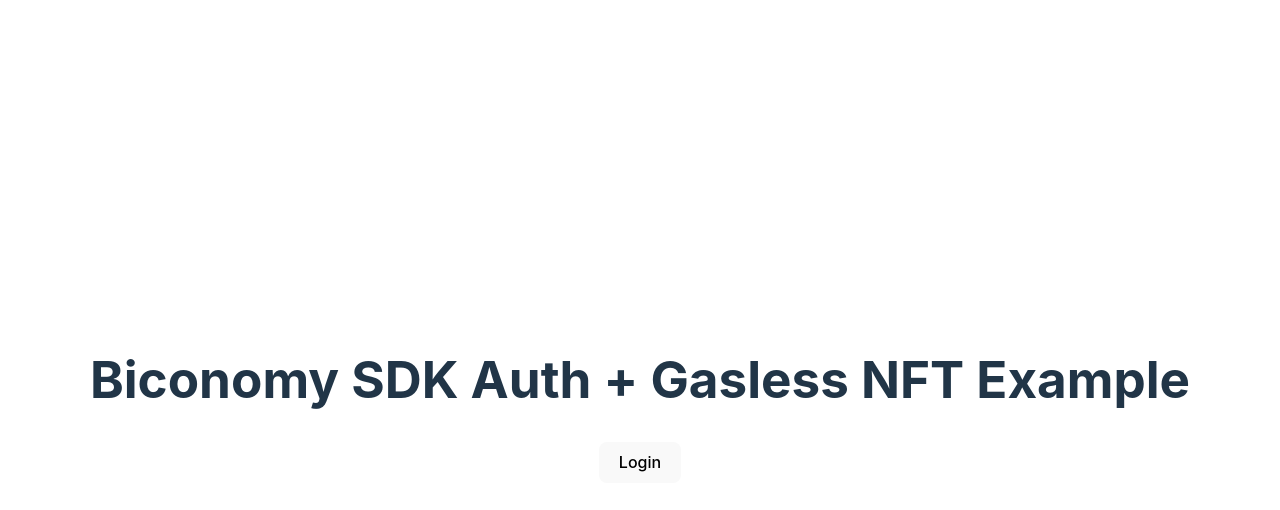
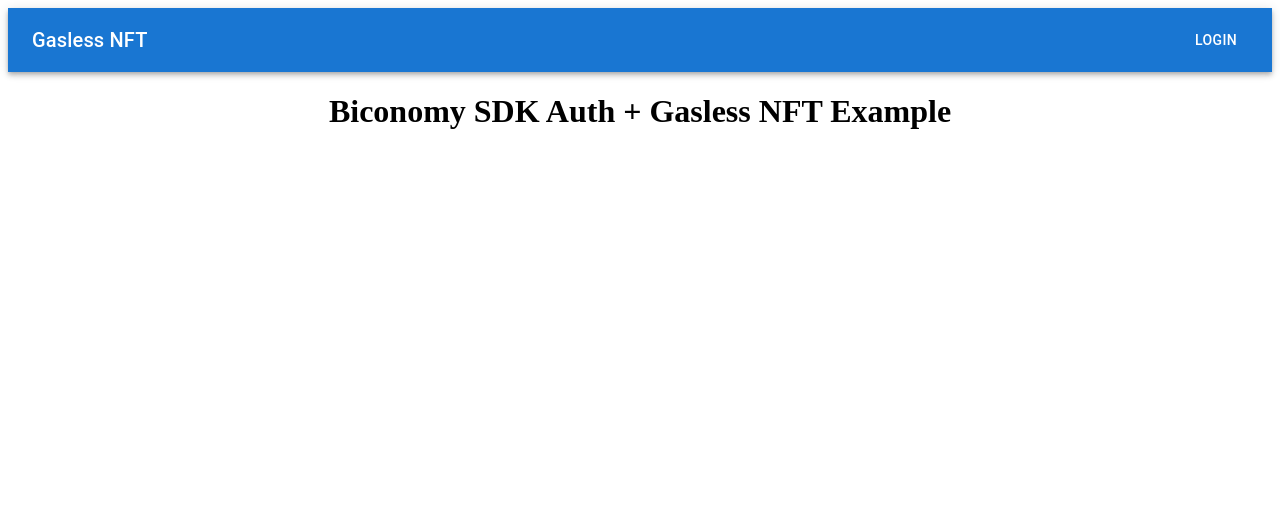
Before and after one commit to chucklam/biconomy-sdk-nft-starter, a React (Vite) app: page / in a window 1280 px wide. Shown: the top 510 px of the page. Built offline with nearby package versions, Linux system fonts and the light colour scheme.

Commit message:
Move log in/out buttons to app bar

```diff
--- a/package.json
+++ b/package.json
@@ -12,7 +12,12 @@
     "@biconomy/core-types": "^2.0.0",
     "@biconomy/smart-account": "^2.0.0",
     "@biconomy/web3-auth": "^2.0.0",
+    "@emotion/react": "^11.10.6",
+    "@emotion/styled": "^11.10.6",
     "@esbuild-plugins/node-globals-polyfill": "^0.2.3",
+    "@fontsource/roboto": "^4.5.8",
+    "@mui/icons-material": "^5.11.16",
+    "@mui/material": "^5.12.0",
     "ethers": "5.7.2",
     "react": "^18.2.0",
     "react-dom": "^18.2.0",
--- a/src/App.css
+++ b/src/App.css
@@ -1,6 +1,3 @@
 #root {
-  max-width: 1280px;
-  margin: 0 auto;
-  padding: 2rem;
   text-align: center;
 }
--- a/src/App.tsx
+++ b/src/App.tsx
@@ -6,6 +6,7 @@
 import { ethers } from 'ethers'
 import SmartAccount from "@biconomy/smart-account";
 import Minter from './components/Minter';
+import { Box, AppBar, Toolbar, IconButton, Typography, Button } from '@mui/material';
 
 
 export default function App() {
@@ -91,24 +92,32 @@
   console.log({ acct , provider})
 
   return (
-    <div>
+    <Box sx={{ flexGrow: 1 }}>
+      <AppBar position="static">
+        <Toolbar>
+          <Typography variant="h6" component="div" sx={{ flexGrow: 1 }} textAlign='left'>
+            Gasless NFT
+          </Typography>
+          {
+            !!smartAccount
+            ? <Button color="inherit" onClick={logout}>Logout</Button>
+            : !loading && <Button color="inherit" onClick={login}>Login</Button>
+          }
+        </Toolbar>
+      </AppBar>
       <h1>Biconomy SDK Auth + Gasless NFT Example</h1>
-      {
-        !smartAccount && !loading && <button onClick={login}>Login</button>
-      }
       {
         loading && <p>Loading account details...</p>
       }
       {
         !!smartAccount && (
-          <div className="buttonWrapper">
+          <>
             <h3>Smart account address:</h3>
             <p>{smartAccount.address}</p>
             <Minter smartAccount={smartAccount} provider={provider} acct={acct} />
-            <button onClick={logout}>Logout</button>
-          </div>
+          </>
         )
       }
-    </div>
+    </Box>
   )
 }
--- a/src/index.css
+++ /dev/null
@@ -1,69 +0,0 @@
-:root {
-  font-family: Inter, system-ui, Avenir, Helvetica, Arial, sans-serif;
-  line-height: 1.5;
-  font-weight: 400;
-
-  color-scheme: light dark;
-  color: rgba(255, 255, 255, 0.87);
-  background-color: #242424;
-
-  font-synthesis: none;
-  text-rendering: optimizeLegibility;
-  -webkit-font-smoothing: antialiased;
-  -moz-osx-font-smoothing: grayscale;
-  -webkit-text-size-adjust: 100%;
-}
-
-a {
-  font-weight: 500;
-  color: #646cff;
-  text-decoration: inherit;
-}
-a:hover {
-  color: #535bf2;
-}
-
-body {
-  margin: 0;
-  display: flex;
-  place-items: center;
-  min-width: 320px;
-  min-height: 100vh;
-}
-
-h1 {
-  font-size: 3.2em;
-  line-height: 1.1;
-}
-
-button {
-  border-radius: 8px;
-  border: 1px solid transparent;
-  padding: 0.6em 1.2em;
-  font-size: 1em;
-  font-weight: 500;
-  font-family: inherit;
-  background-color: #1a1a1a;
-  cursor: pointer;
-  transition: border-color 0.25s;
-}
-button:hover {
-  border-color: #646cff;
-}
-button:focus,
-button:focus-visible {
-  outline: 4px auto -webkit-focus-ring-color;
-}
-
-@media (prefers-color-scheme: light) {
-  :root {
-    color: #213547;
-    background-color: #ffffff;
-  }
-  a:hover {
-    color: #747bff;
-  }
-  button {
-    background-color: #f9f9f9;
-  }
-}
--- a/src/main.tsx
+++ b/src/main.tsx
@@ -1,7 +1,6 @@
 import React from 'react'
 import ReactDOM from 'react-dom/client'
 import App from './App'
-import './index.css'
 
 ReactDOM.createRoot(document.getElementById('root') as HTMLElement).render(
   <React.StrictMode>
```
Also changed, not shown: 1 other file (tests, documents, lock files or other folders).
